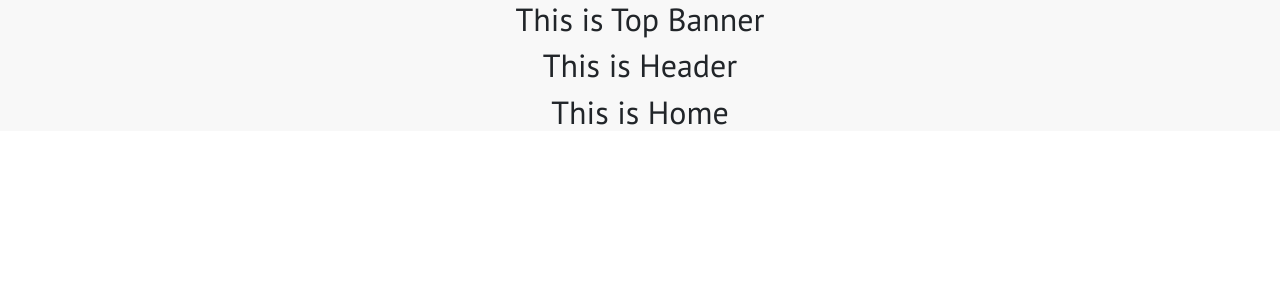
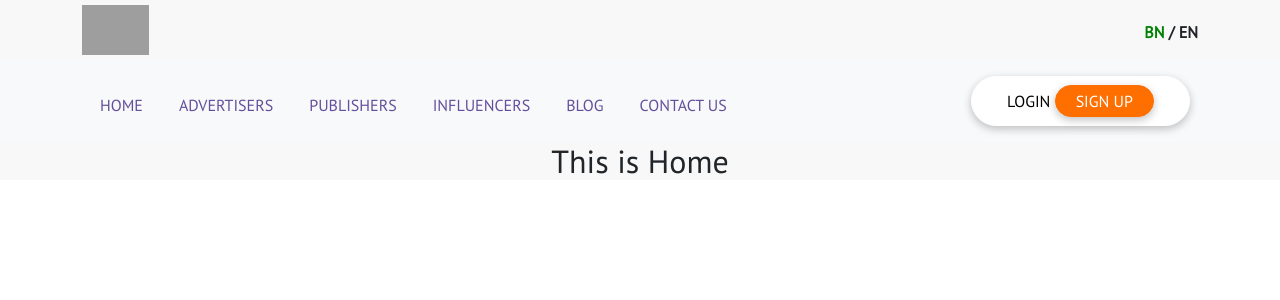
Before and after one commit to mosheurpau/Frontend-Task-1, a React (Create React App) app: page / in a window 1280 px wide. Shown: the top 300 px of the page. Built offline with nearby package versions, Linux system fonts and the light colour scheme; grey boxes are pictures that could not be loaded.

Commit message:
added CustomLink and Header

```diff
--- /dev/null
+++ b/src/Pages/CustomLink/CustomLink.js
@@ -0,0 +1,27 @@
+import React from "react";
+import { Link, useMatch, useResolvedPath } from "react-router-dom";
+
+function CustomLink({ children, to, ...props }) {
+  let resolved = useResolvedPath(to);
+  let match = useMatch({ path: resolved.pathname, end: true });
+
+  return (
+    <div>
+      <Link
+        style={{
+          paddingBottom: "0px",
+          margin: "10px",
+          textTransform: "uppercase",
+          color: match ? "#FF6F00" : "#644F9C",
+          textDecoration: "none",
+        }}
+        to={to}
+        {...props}
+      >
+        {children}
+      </Link>
+    </div>
+  );
+}
+
+export default CustomLink;
--- a/src/Pages/Home/TopBanner/TopBanner.js
+++ b/src/Pages/Home/TopBanner/TopBanner.js
@@ -1,10 +1,25 @@
 import React from "react";
+import { Container } from "react-bootstrap";
 
 const TopBanner = () => {
   return (
-    <div>
-      <h2>This is Top Banner</h2>
-    </div>
+    <Container>
+      <div className="d-flex justify-content-between align-items-center">
+        <div>
+          <img
+            height={50}
+            className="pb-0"
+            src="https://i.ibb.co/Jc0sYNq/task1-logo.jpg"
+            alt="img"
+          />
+        </div>
+        <div>
+          <p style={{ fontWeight: "bold", padding: "20px 0 0 0" }}>
+            <span style={{ color: "green" }}>BN </span>/ EN{" "}
+          </p>
+        </div>
+      </div>
+    </Container>
   );
 };
 
--- /dev/null
+++ b/src/Pages/Shared/Header/Header.css
@@ -0,0 +1,17 @@
+.login-btn {
+  border: 1px solid white;
+  border-radius: 35px;
+  color: black;
+  background-color: #ffff;
+  box-shadow: rgba(0, 0, 0, 0.24) 0px 3px 8px;
+  padding: 8px 35px;
+  padding-top: 5;
+}
+.signUp-btn {
+  border: 1px solid #ff6f00;
+  border-radius: 35px;
+  color: white;
+  background-color: #ff6f00;
+  box-shadow: rgba(0, 0, 0, 0.24) 0px 3px 8px;
+  padding: 3px 20px;
+}
--- a/src/Pages/Shared/Header/Header.js
+++ b/src/Pages/Shared/Header/Header.js
@@ -1,9 +1,45 @@
 import React from "react";
+import { Container, Nav, Navbar } from "react-bootstrap";
+import CustomLink from "../../CustomLink/CustomLink";
+import "./Header.css";
 
 const Header = () => {
   return (
     <div>
-      <h2>This is Header</h2>
+      <Navbar collapseOnSelect expand="lg" bg="light" variant="light">
+        <Container>
+          <Navbar.Toggle aria-controls="responsive-navbar-nav" />
+          <Navbar.Collapse id="responsive-navbar-nav">
+            <Nav className="me-auto">
+              <Nav.Link as={CustomLink} to="/home">
+                HOME
+              </Nav.Link>
+              <Nav.Link as={CustomLink} to="/advertise">
+                ADVERTISERS
+              </Nav.Link>
+              <Nav.Link as={CustomLink} to="/publishers">
+                PUBLISHERS
+              </Nav.Link>
+              <Nav.Link as={CustomLink} to="/influncers">
+                INFLUENCERS
+              </Nav.Link>
+              <Nav.Link as={CustomLink} to="/blog">
+                BLOG
+              </Nav.Link>
+              <Nav.Link as={CustomLink} to="/contact">
+                CONTACT US
+              </Nav.Link>
+            </Nav>
+            <Nav>
+              <Nav.Link href="#deets">
+                <button className="login-btn">
+                  LOGIN <button className="signUp-btn">SIGN UP</button>
+                </button>
+              </Nav.Link>
+            </Nav>
+          </Navbar.Collapse>
+        </Container>
+      </Navbar>
     </div>
   );
 };
```
